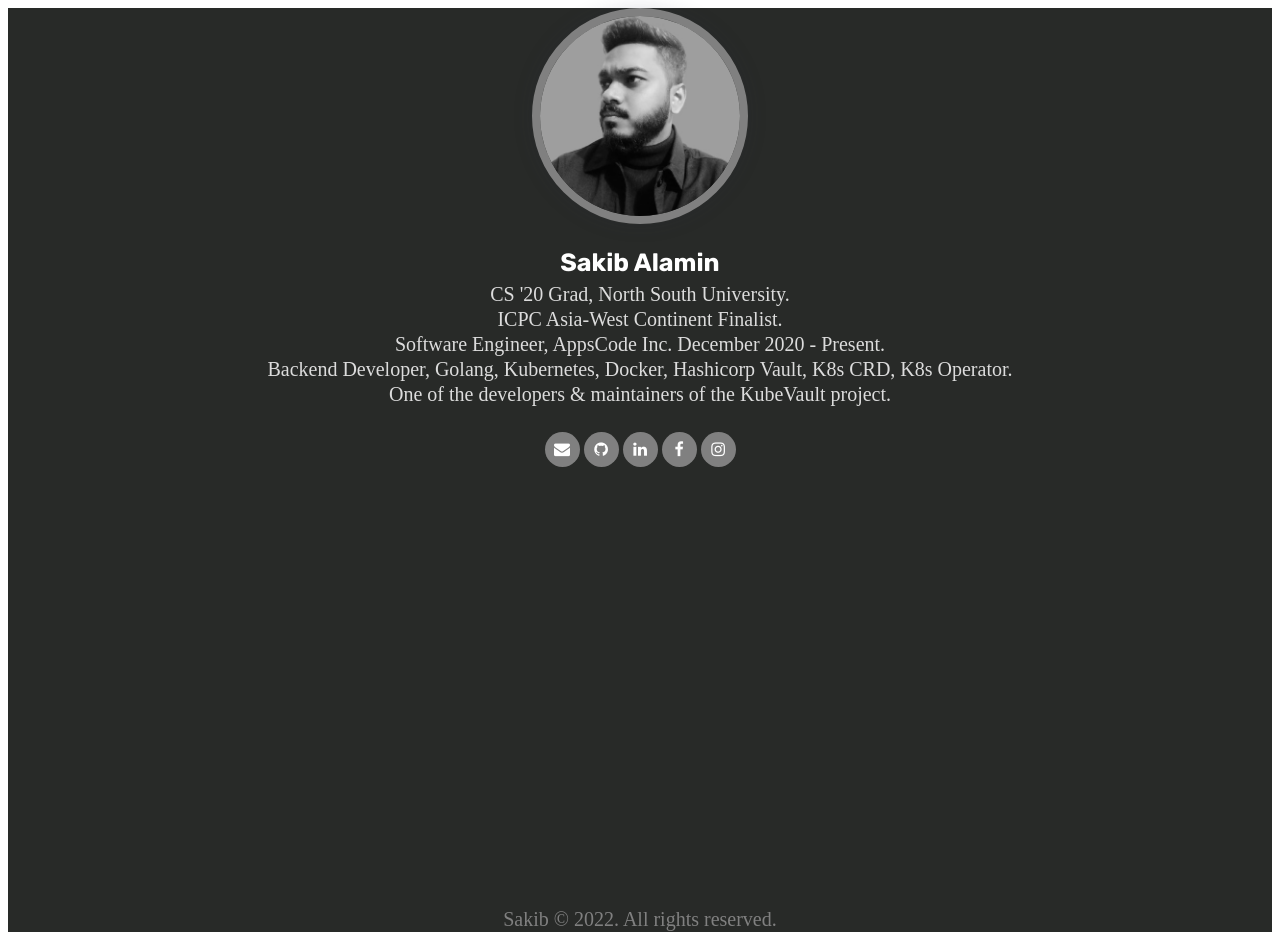
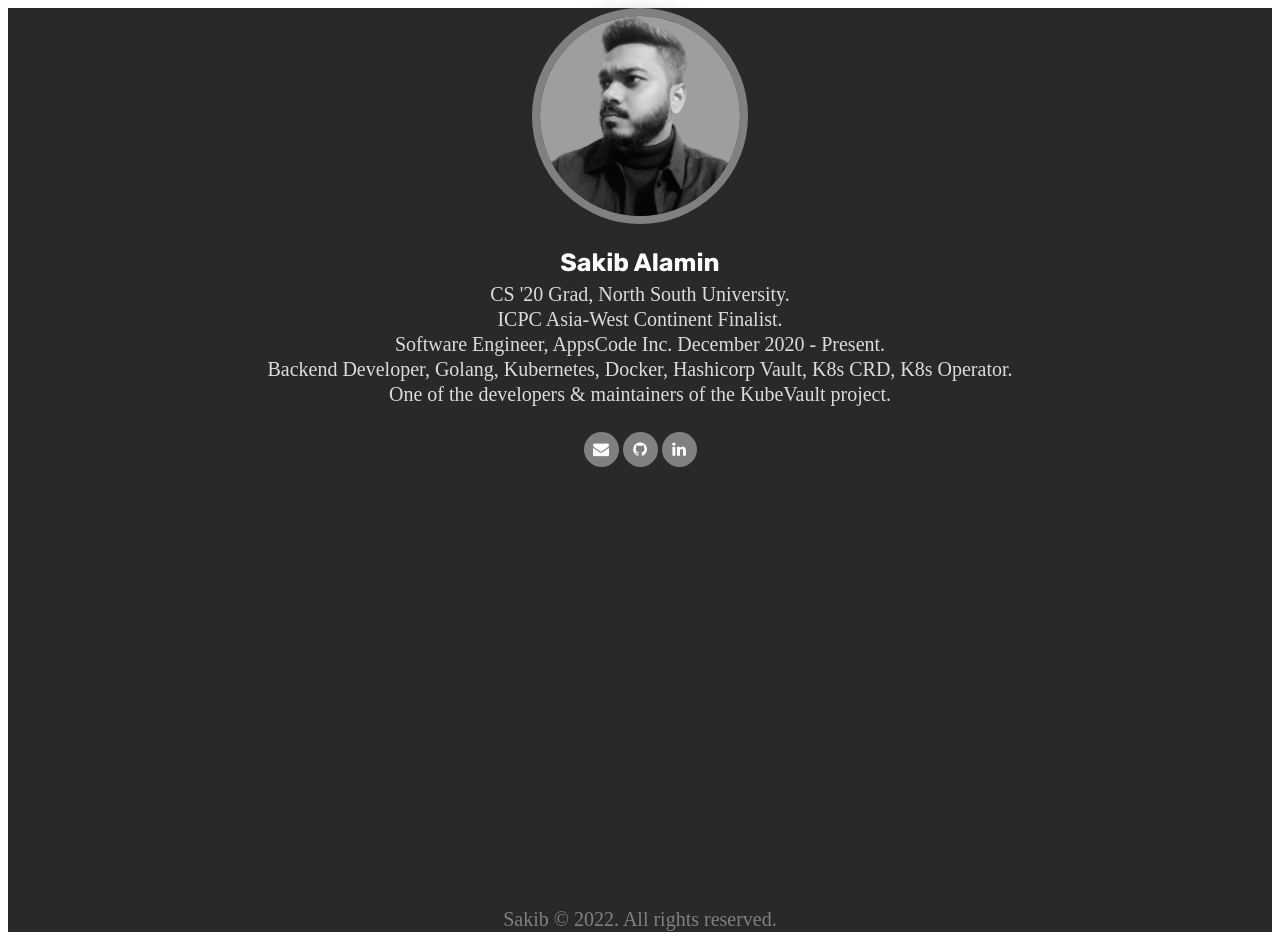
Before and after one commit to sakiib/sakiib.github.io, a plain HTML site: page index.html in a window 1280 px wide. Drawn offline with Linux system fonts and the light colour scheme.

Commit message:
Update index.html

```diff
--- a/index.html
+++ b/index.html
@@ -27,8 +27,8 @@
             <a href="mailto:sakibalamin162@gmail.com" target="_blank"><i class="fa fa-envelope"></i></a>
             <a href="https://github.com/sakiib" target="_blank"><i class="fa fa-github"></i></a>
             <a href="https://www.linkedin.com/in/sakibalamin/" target="_blank"><i class="fa fa-linkedin"></i></a>
-            <a href="https://www.facebook.com/sakib.siddique.1/" target="_blank"><i class="fa fa-facebook"></i></a>
-            <a href="https://www.instagram.com/sakib.siddique/" target="_blank"><i class="fa fa-instagram"></i></a>
+<!--             <a href="https://www.facebook.com/sakib.siddique.1/" target="_blank"><i class="fa fa-facebook"></i></a>
+            <a href="https://www.instagram.com/sakib.siddique/" target="_blank"><i class="fa fa-instagram"></i></a> -->
           </div>
           <div class="footer">
             <p>Sakib © 2022. All rights reserved.</p>
```
